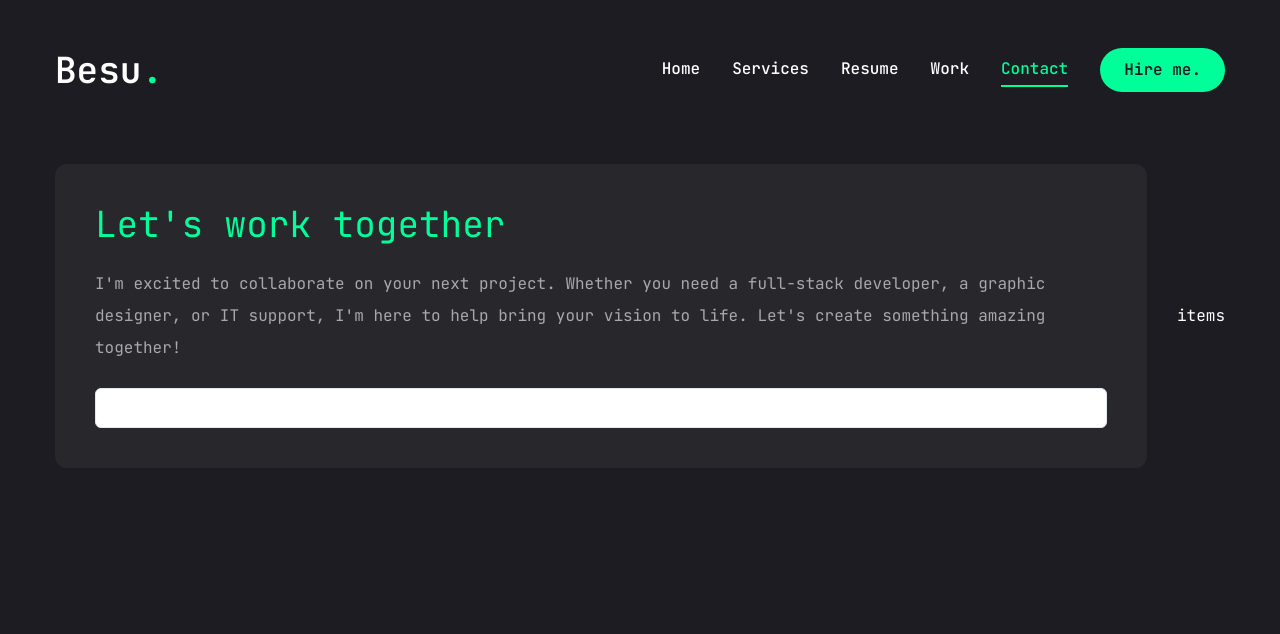
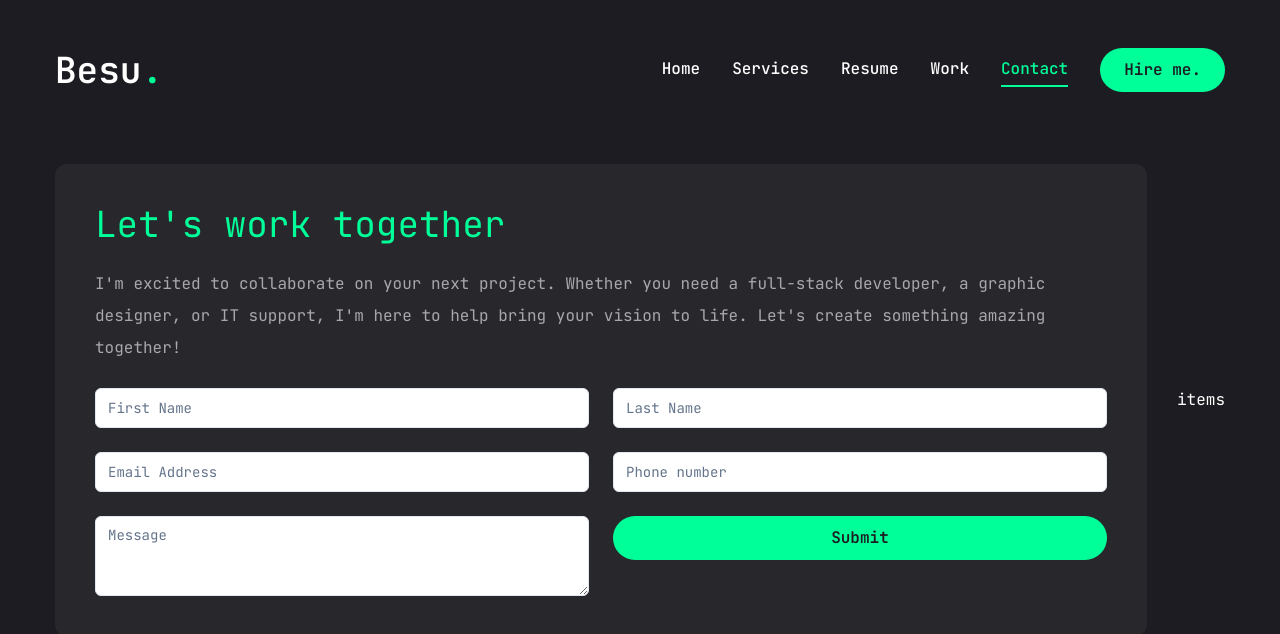
Before and after one commit to Besufekad-HAZ/My-Portfolio-Next, a Next.js app: page /contact in a window 1280 px wide. Shown: the top 634 px of the page. Built offline with nearby package versions, Linux system fonts and the light colour scheme.

Commit message:
Work on the input section of the form with grid

```diff
--- a/app/contact/page.tsx
+++ b/app/contact/page.tsx
@@ -58,8 +58,13 @@ const Contact = () => {
                 something amazing together!
               </p>
               {/* input  */}
-              <div>
-                <Input />
+              <div className="grid grid-cols-1 md:grid-cols-2 gap-6">
+                <Input type="firstName" placeholder="First Name" />
+                <Input type="lastName" placeholder="Last Name" />
+                <Input type="email" placeholder="Email Address" />
+                <Input type="phone" placeholder="Phone number" />
+                <Textarea placeholder="Message" />
+                <Button type="submit">Submit</Button>
               </div>
             </form>
           </div>
```
